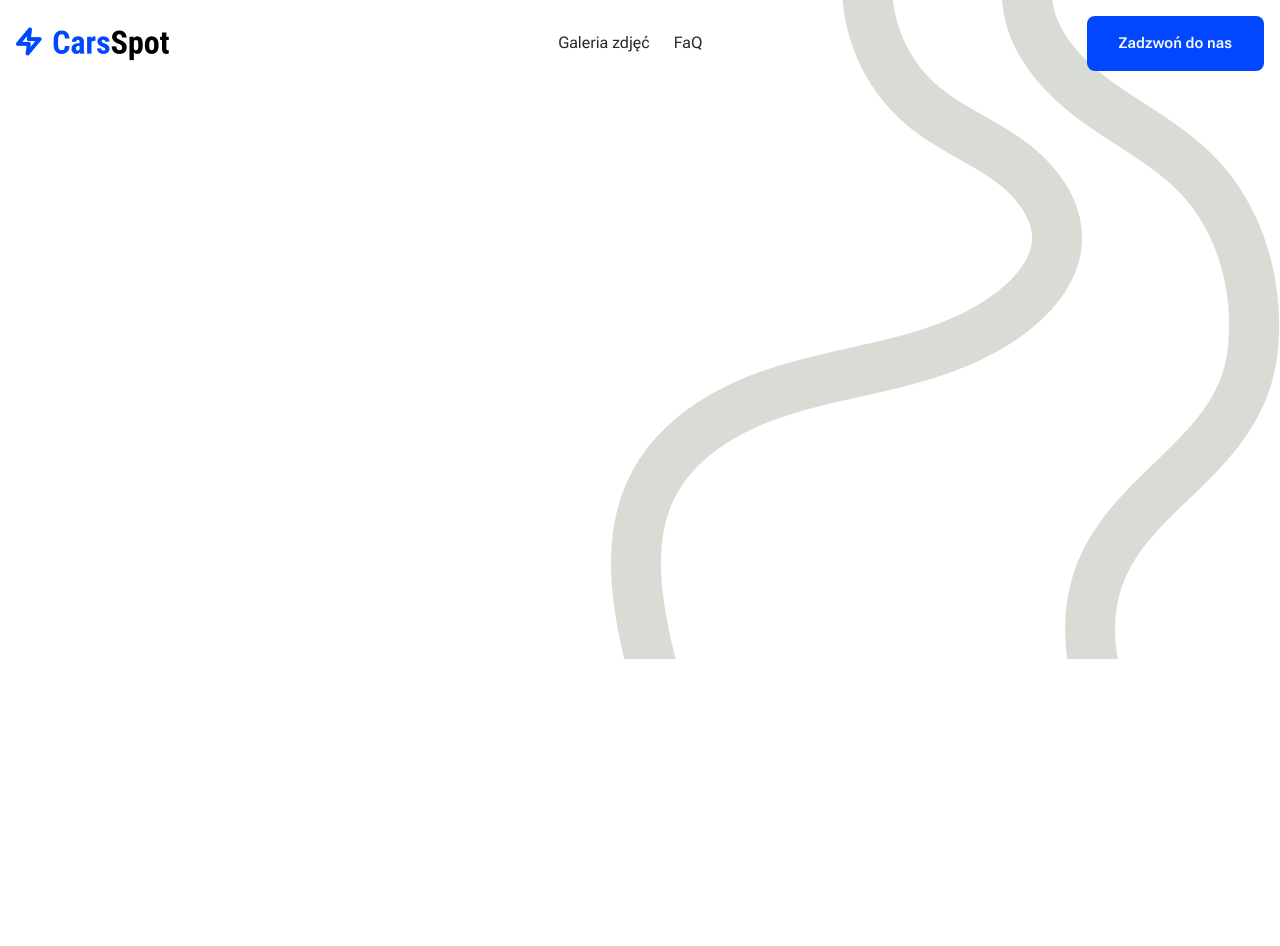
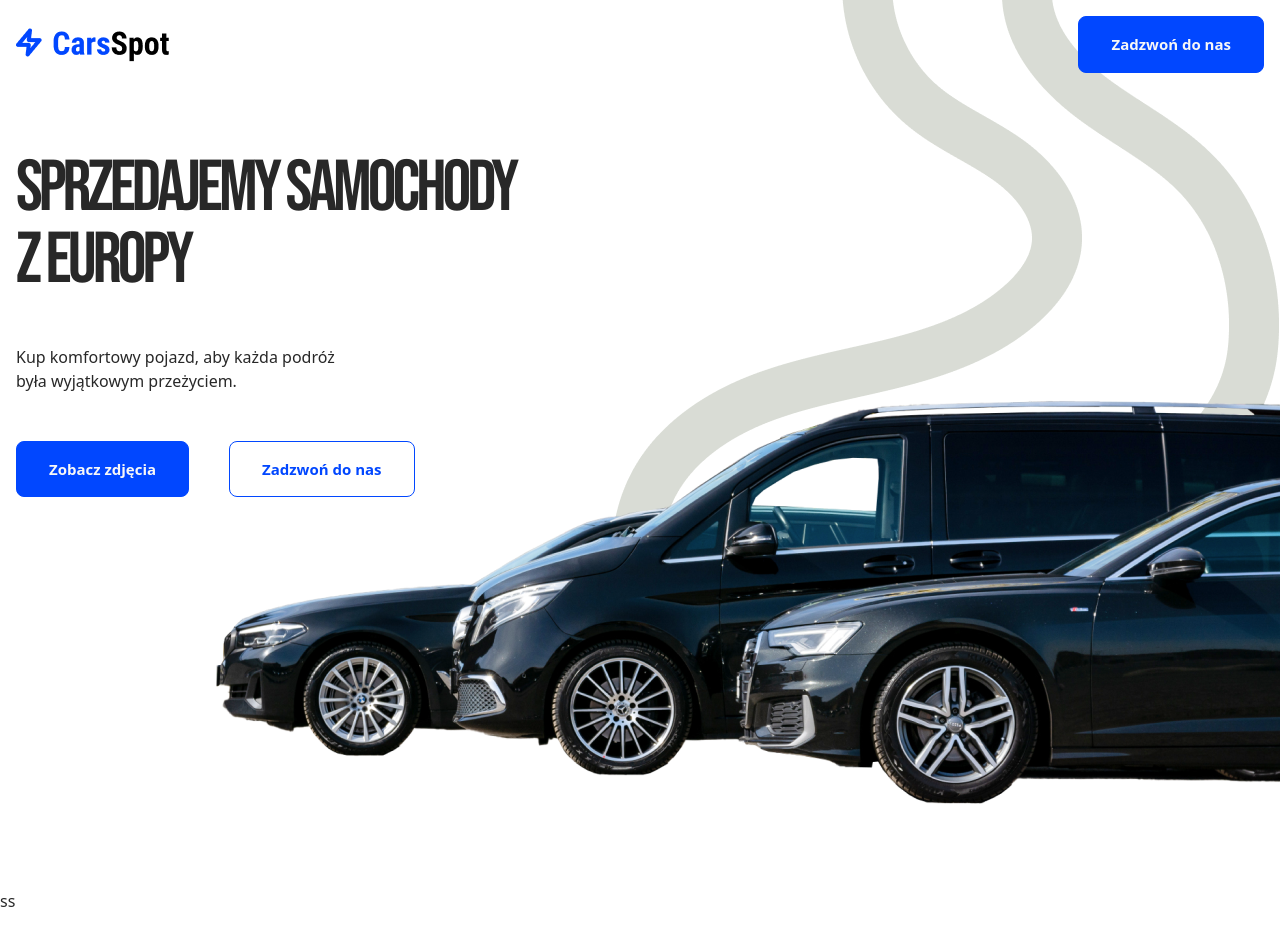
Before and after one commit to kwaq102/Recruitment-task-for-adSite.pro, a website: page index.html in a window 1280 px wide. Shown: the top 946 px of the page. Before the commit the page ends 800 px from the top, so only its background shows below. Drawn offline with nearby package versions, Linux system fonts and the light colour scheme.

Commit message:
created header

```diff
--- a/index.html
+++ b/index.html
@@ -10,6 +10,11 @@
 			href="https://fonts.googleapis.com/css2?family=Roboto+Flex:opsz,wght@8..144,100..1000&display=swap"
 			rel="stylesheet"
 		/>
+		<link
+			href="https://fonts.googleapis.com/css2?family=Bebas+Neue&display=swap"
+			rel="stylesheet"
+		/>
+
 		<link rel="stylesheet" href="./css/style.css" />
 		<script
 			type="module"
@@ -20,9 +25,10 @@
 			src="https://unpkg.com/ionicons@7.1.0/dist/ionicons/ionicons.js"
 		></script>
 	</head>
-	<body>
+	<body class="overflow-x-hidden">
+		<div class="container max-w-[1440px] mx-auto text-textColor">
 			<header
-			class="min-h-screen container max-w-[1440px] p-4 mx-auto bg-hero bg-top md:bg-right-top bg-no-repeat"
+				class="min-h-[100vh] p-4 bg-hero bg-top md:bg-right-top bg-no-repeat"
 			>
 				<nav class="flex items-center justify-between">
 					<div class="logo w-32 md:w-auto">
@@ -30,10 +36,10 @@
 					</div>
 
 					<div
-					class="nav-items md:static absolute h-[100vh] md:h-auto right-[-80%] top-[0%] duration-500 w-3/5 md:block bg-mainBlue md:bg-transparent"
+						class="nav-items md:static absolute h-[100vh] md:h-auto right-[-80%] top-[0%] duration-500 w-3/5 md:block bg-mainBlue rounded-l-xl md:bg-transparent scale-0 z-10"
 					>
 						<ul
-						class="flex flex-col md:flex-row justify-center items-center pt-40 md:pt-0 gap-6 text-[#F7F7F7] md:text-[#282828]"
+							class="flex flex-col md:flex-row justify-center items-center pt-40 md:pt-0 gap-6 text-[#F7F7F7] md:text-textColor"
 						>
 							<liv><a href="#">Galeria zdjęć</a></liv>
 							<liv><a href="#">FaQ</a></liv>
@@ -41,10 +47,10 @@
 					</div>
 
 					<div
-					class="buttons-wrapper relative z-10 md:static flex items-center gap-2 md:gap-6"
+						class="buttons-wrapper relative md:static flex items-center gap-2 md:gap-6 z-20"
 					>
 						<button
-						class="navBtn py-2 px-4 md:py-4 md:px-8 bg-mainBlue text-[#F7F7F7] rounded-lg text-[15px] font-semibold"
+							class="navBtn py-2 px-4 md:py-4 md:px-8 bg-mainBlue hover:bg-transparent hover:text-mainBlue text-[#F7F7F7] border border-mainBlue rounded-lg text-[15px] font-semibold"
 						>
 							Zadzwoń do nas
 						</button>
@@ -54,7 +60,42 @@
 						></ion-icon>
 					</div>
 				</nav>
+
+				<div class="header-wrapper-content">
+					<div
+						class="header-content min-h-[90vh] flex flex-col gap-10 md:gap-12 mt-14 md:mt-20 text-center md:text-start"
+					>
+						<h1
+							class="text-6xl md:text-7xl font-bebasNeue font-normal uppercase tracking-[-4px]"
+						>
+							Sprzedajemy samochody <span class="block">z europy</span>
+						</h1>
+						<p class="">
+							Kup komfortowy pojazd, aby każda podróż
+							<span class="md:block">była wyjątkowym przeżyciem.</span>
+						</p>
+						<div class="flex flex-col md:flex-row gap-2 md:gap-10">
+							<button
+								class="w-full sm:w-auto py-4 px-8 bg-mainBlue hover:bg-transparent hover:text-mainBlue border-mainBlue text-[#F7F7F7] border rounded-lg text-[15px] font-semibold"
+							>
+								Zobacz zdjęcia
+							</button>
+							<button
+								class="w-full sm:w-auto py-4 px-8 bg-transparent border border-mainBlue text-mainBlue hover:bg-mainBlue hover:text-[#F7F7F7] rounded-lg text-[15px] font-semibold"
+							>
+								Zadzwoń do nas
+							</button>
+						</div>
+						<div
+							class="header-cars-img relative lg:absolute bottom-0 md:bottom-auto md:top-2/4 right-[-10px] md:right-0"
+						>
+							<img src="./src/images/Hero.png" alt="" />
+						</div>
+					</div>
+				</div>
 			</header>
+			<main class="min-h-screen">ss</main>
+		</div>
 		<script src="./src/js/index.js"></script>
 	</body>
 </html>
--- a/input.css
+++ b/input.css
@@ -4,10 +4,12 @@
 
 .toggleMenu {
 	right: 0%;
+	transform: scale(1);
 }
 
 .toggleBtn {
 	background-color: #f7f7f7;
 	color: #0147ff;
+	/* color: #282828; */
 	border: 1px solid #282828;
 }
--- a/tailwind.config.js
+++ b/tailwind.config.js
@@ -8,9 +8,13 @@ module.exports = {
 			},
 			colors: {
 				mainBlue: "#0147FF",
+				mainBlueHover: "#1a4bd8",
+				textColor: "#282828",
+				textColorHover: "#282828",
 			},
 			fontFamily: {
-				sans: ["Roboto Flex", "sans-serif"],
+				roboto: ["Roboto Flex", "sans-serif"],
+				bebasNeue: ["Bebas Neue", "sans-serif"],
 			},
 		},
 		container: {
```
Also changed, not shown: css/style.css, src/images/Hero.png (added). Lines whose indentation alone changed are shown as unchanged.
